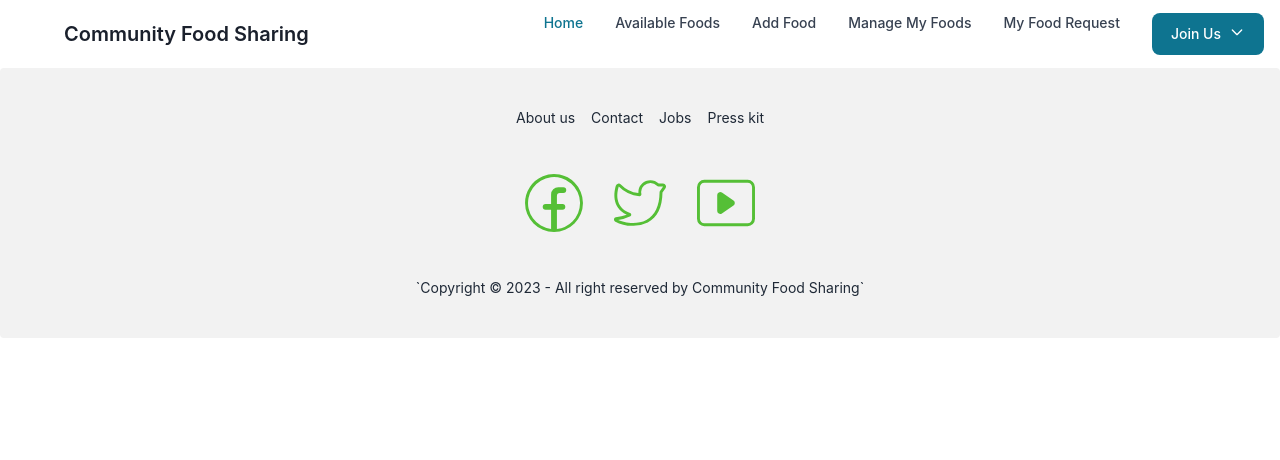
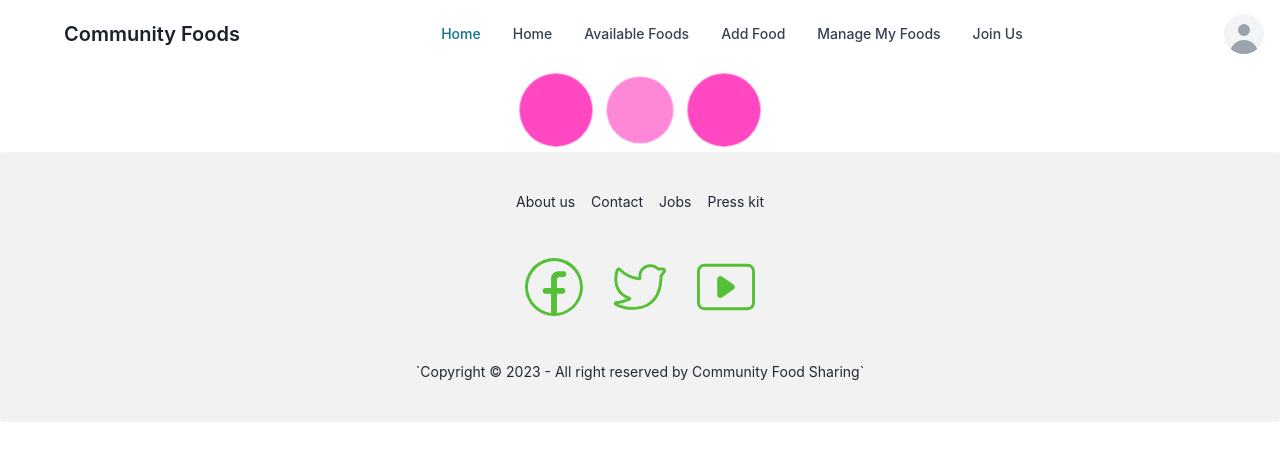
Before and after one commit to asifbuet047/food-sharing-client, a React (Vite) app: page / in a window 1280 px wide. Shown: the top 460 px of the page. Built offline with nearby package versions, Linux system fonts and the light colour scheme; no server answers; some icons are missing.

Commit message:
Add Featured food section view top 6 quantity food

```diff
--- /dev/null
+++ b/src/Components/Home/FeaturedFoodContainer/FeaturedFoodCard/FeaturedFoodCard.jsx
@@ -0,0 +1,26 @@
+import { Avatar, Button } from 'flowbite-react';
+import React from 'react'
+import { HiOutlineArrowRight } from 'react-icons/hi';
+
+function FeaturedFoodCard({ data }) {
+    const { food_image, food_name, donator_name, donator_image, food_quantity, pickup_location } = data;
+    return (
+        <div className="card card-compact w-auto bg-base-100 shadow-xl">
+            <figure>
+                <img src={food_image} alt={food_name} className='h-auto max-w-full max-h-48'/>
+            </figure>
+            <div className="card-body">
+                <h2 className="card-title">{food_name}</h2>
+                <h2 className="card-title">{food_quantity}</h2>
+                <h2 className="card-title">{pickup_location}</h2>
+                <Avatar img={donator_image} rounded></Avatar>
+                <h2 className="card-title">{donator_name}</h2>
+                <div className="card-actions justify-end">
+                    <Button>View Details<HiOutlineArrowRight className="ml-2 h-5 w-5" /></Button>
+                </div>
+            </div>
+        </div>
+    )
+}
+
+export default FeaturedFoodCard
--- /dev/null
+++ b/src/Components/Home/FeaturedFoodContainer/FeaturedFoodContainer.jsx
@@ -0,0 +1,17 @@
+import React from 'react'
+import FeaturedFoodCard from './FeaturedFoodCard/FeaturedFoodCard'
+
+function FeaturedFoodContainer({ data }) {
+    console.log(data);
+    if (Array.isArray(data)) {
+        return (
+            <div className='grid grid-cols-1 sm:grid-cols-2 md:grid-cols-3 lg:grid-cols-4 gap-2 sm:gap-5 md:gap-10 lg:gap-15'>
+                {
+                    data.map((food, index) => <FeaturedFoodCard data={food} key={index}></FeaturedFoodCard>)
+                }
+            </div>
+        )
+    }
+}
+
+export default FeaturedFoodContainer
--- a/src/Components/Home/Home.jsx
+++ b/src/Components/Home/Home.jsx
@@ -1,9 +1,32 @@
-import React from 'react'
+import useAxios from '../../Hooks/useAxios'
+import ThreeCircleLoading from "../Loading/BeatLoading";
+import FeaturedFoodContainer from "./FeaturedFoodContainer/FeaturedFoodContainer";
+import { useEffect, useState } from "react";
+
 
 function Home() {
+  const instance = useAxios();
+  const [featuredFoods, setFeaturedFoods] = useState(null);
+
+  useEffect(() => {
+    instance.get('/featuredfoods').then((response) => {
+      console.log(response);
+      setFeaturedFoods(response.data);
+    }).catch((error) => {
+      console.log(error);
+    }).finally(() => {
+      console.log("Finally");
+    })
+  }, []);
+
+
   return (
     <div>
-
+      {
+        featuredFoods ?
+          <FeaturedFoodContainer data={featuredFoods}></FeaturedFoodContainer>
+          : <ThreeCircleLoading circleSize={'5em'}></ThreeCircleLoading>
+      }
     </div>
   )
 }
--- a/src/Components/Miscellaneous/SignedinButton.jsx
+++ b/src/Components/Miscellaneous/SignedinButton.jsx
@@ -1,7 +1,7 @@
 import React, { useContext } from 'react'
 import { AuthenticationContext } from '../../Contexts/AuthenticationContextProvider'
 import { PiSignInFill, PiSignOutFill } from 'react-icons/pi'
-import { Dropdown } from 'flowbite-react';
+import { Avatar, Dropdown } from 'flowbite-react';
 import { Navigate, useNavigate } from 'react-router-dom';
 
 
@@ -26,8 +26,6 @@ function SignedinButton() {
                     </Dropdown> :
                     <Dropdown label={user.displayName ? user.displayName : user.email}>
                         <Dropdown.Divider />
-                        <Dropdown.Item>{user.displayName ? user.displayName : user.email}</Dropdown.Item>
-                        <Dropdown.Divider />
                         <Dropdown.Item icon={PiSignOutFill} onClick={() => { handleSignOut() }}><span className='font-bold'>Sign Out</span></Dropdown.Item>
                     </Dropdown>
             }
--- a/src/Components/Navbar/Navigationbar.jsx
+++ b/src/Components/Navbar/Navigationbar.jsx
@@ -3,27 +3,48 @@ import { Navbar } from 'flowbite-react'
 import { AuthenticationContext } from '../../Contexts/AuthenticationContextProvider'
 import SignedinButton from '../Miscellaneous/SignedinButton';
 import { FaPeopleRoof } from 'react-icons/fa6'
+import { getProjectName } from '../../Utilities/Utilities';
+import { Avatar } from 'flowbite-react';
+import { Dropdown } from 'flowbite-react';
 
 function Navigationbar() {
-  const { userLoading } = useContext(AuthenticationContext);
+  const { userLoading, user } = useContext(AuthenticationContext);
   return (
-    <div>
     <Navbar fluid rounded>
       <Navbar.Brand href="/">
         <FaPeopleRoof size={'3em'}></FaPeopleRoof>
-          <span className="self-center whitespace-nowrap text-xl font-semibold dark:text-white">Community Food Sharing</span>
+        <span className="self-center whitespace-nowrap text-xl font-semibold dark:text-white">Community Foods</span>
       </Navbar.Brand>
+      <div className="flex md:order-2">
+        <Dropdown
+          arrowIcon={false}
+          inline
+          label={
+            <Avatar alt="User settings" img={user?.photoURL} rounded />
+          }
+        >
+          <Dropdown.Header>
+            <span className="block text-sm">{user?.user?.email}</span>
+            <span className="block truncate text-sm font-medium">{user?.user?.email}</span>
+          </Dropdown.Header>
+          <Dropdown.Item>Dashboard</Dropdown.Item>
+          <Dropdown.Item>Settings</Dropdown.Item>
+          <Dropdown.Divider />
+          <SignedinButton></SignedinButton>
+        </Dropdown>
+      </div>
       <Navbar.Toggle />
       <Navbar.Collapse>
-          <Navbar.Link href='/' active>Home</Navbar.Link>
-          <Navbar.Link href='/availablefoods'>Available Foods</Navbar.Link>
-          <Navbar.Link href='/addfood'>Add Food</Navbar.Link>
-          <Navbar.Link href='/managefood'>Manage My Foods</Navbar.Link>
-          <Navbar.Link href='/requestfood'>My Food Request</Navbar.Link>
-          <SignedinButton></SignedinButton>
+        <Navbar.Link href="#" active>
+          Home
+        </Navbar.Link>
+        <Navbar.Link href="/">Home</Navbar.Link>
+        <Navbar.Link href="#">Available Foods</Navbar.Link>
+        <Navbar.Link href="#">Add Food</Navbar.Link>
+        <Navbar.Link href="#">Manage My Foods</Navbar.Link>
+        <Navbar.Link href="#">Join Us</Navbar.Link>
       </Navbar.Collapse>
     </Navbar>
-    </div>
   )
 }
 
--- a/src/Hooks/useAxios.jsx
+++ b/src/Hooks/useAxios.jsx
@@ -1,3 +1,4 @@
+import axios from 'axios';
 import React from 'react'
 
 
@@ -10,4 +11,4 @@ function useAxios() {
     return instance;
 }
 
-export default useAxios
+export default useAxios;
--- a/src/Hooks/useAxiosSecure.jsx
+++ b/src/Hooks/useAxiosSecure.jsx
@@ -1,5 +1,4 @@
 import axios from 'axios'
-import React from 'react'
 
 const instance = axios.create({
     baseURL: 'http://localhost:5000/',
--- a/src/main.jsx
+++ b/src/main.jsx
@@ -7,15 +7,18 @@ import { ToastContainer } from 'react-toastify'
 import { RouterProvider } from 'react-router-dom'
 import routes from './Routes/Routes.jsx'
 import { ChakraProvider } from '@chakra-ui/react'
+import { QueryClient, QueryClientProvider } from '@tanstack/react-query'
 
-
+const queryClient = new QueryClient();
 
 ReactDOM.createRoot(document.getElementById('root')).render(
   <React.StrictMode>
     <AuthenticationContextProvider>
-      <ChakraProvider>
-        <RouterProvider router={routes}></RouterProvider>
-      </ChakraProvider>
+      <QueryClientProvider client={queryClient}>
+        <ChakraProvider>
+          <RouterProvider router={routes}></RouterProvider>
+        </ChakraProvider>
+      </QueryClientProvider>
     </AuthenticationContextProvider>
     <ToastContainer></ToastContainer>
   </React.StrictMode>,
```
Lines whose indentation alone changed are shown as unchanged.
